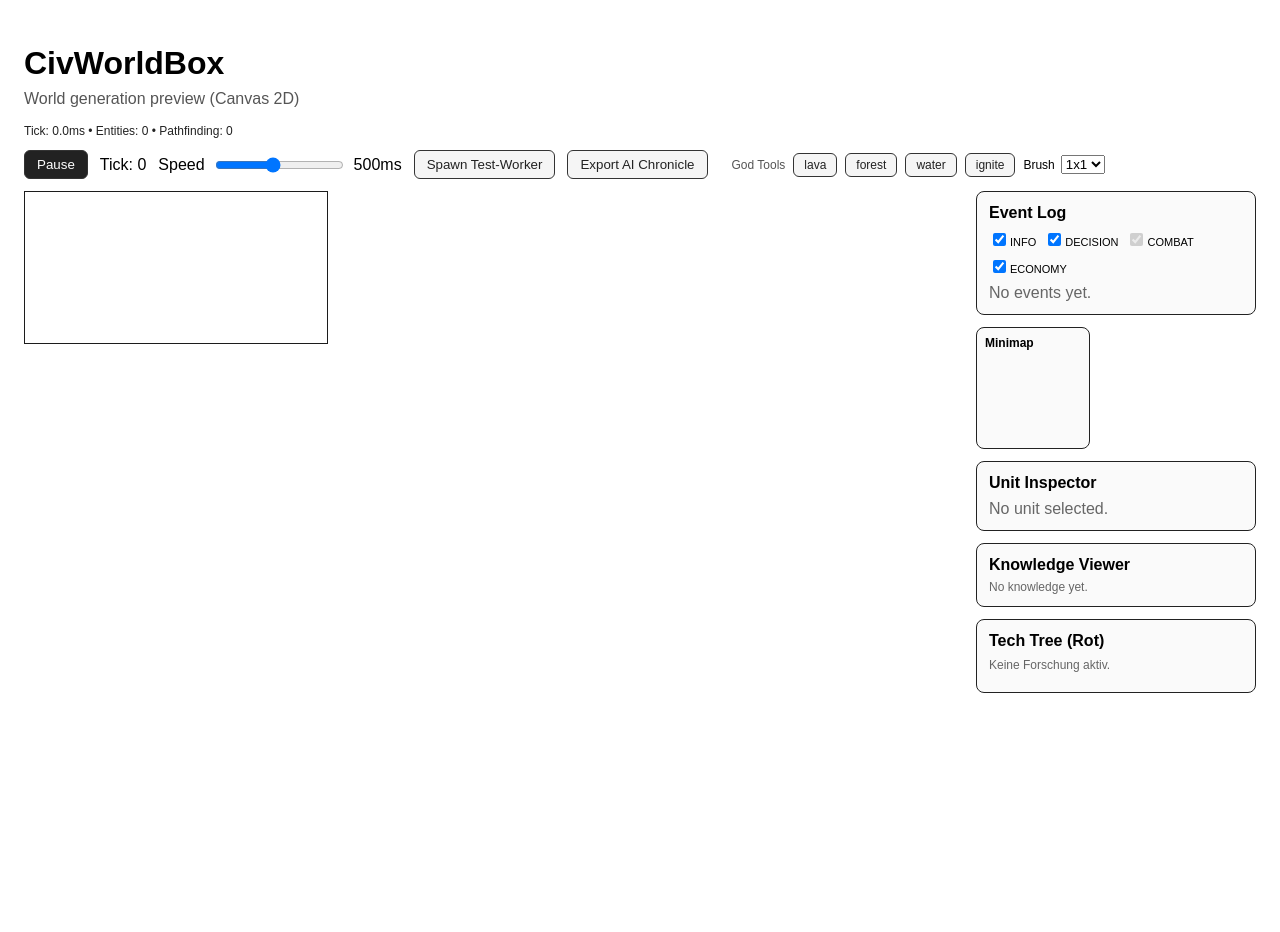
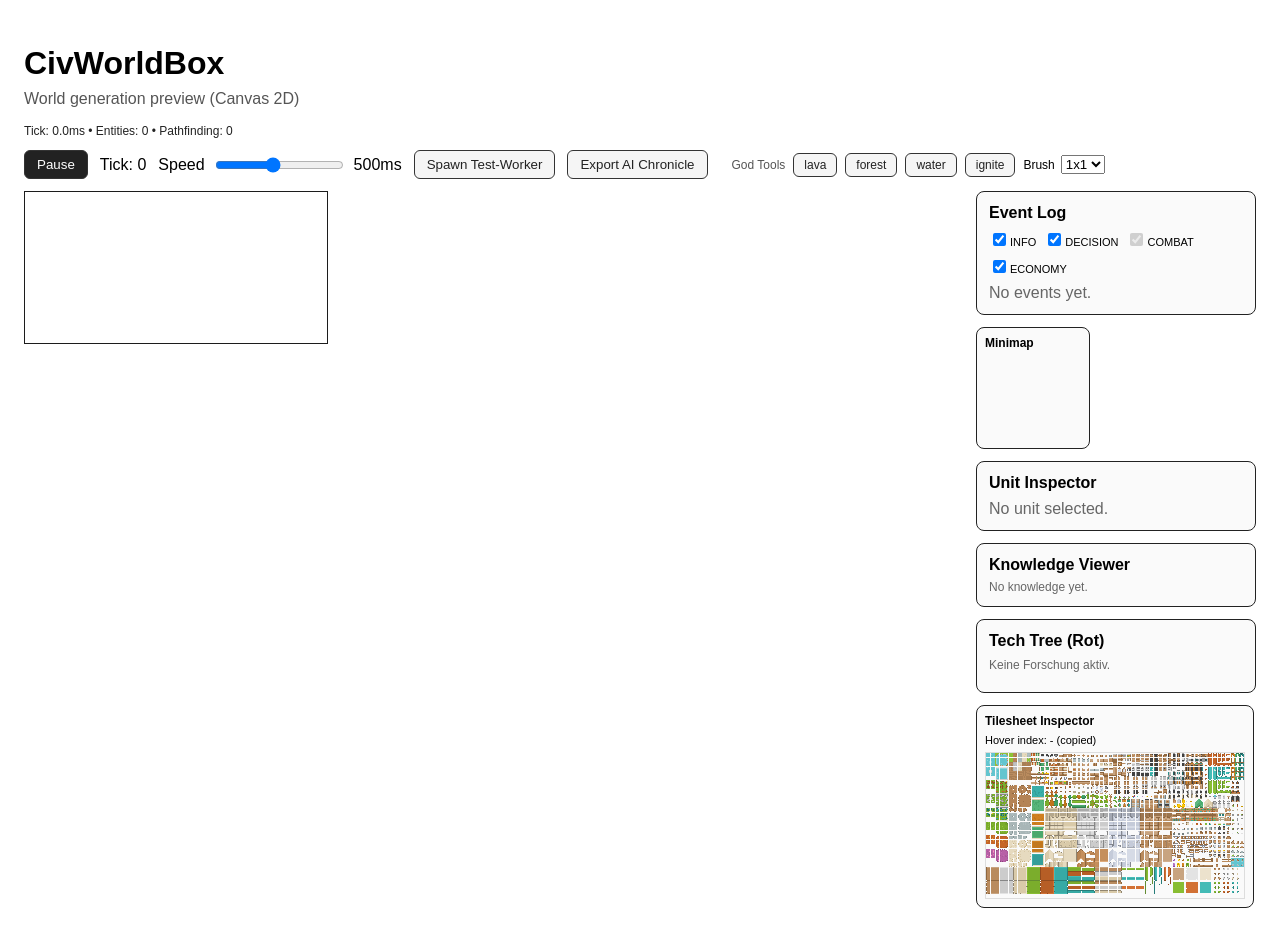
Before and after one commit to Duly330AI/WorldBox-Lite, a React (Vite) app: page / in a window 1280 px wide. Before the commit the page ends 800 px from the top, so only its background shows below. Built offline with nearby package versions, Linux system fonts and the light colour scheme.

Commit message:
Add tilesheet inspector for mapping

```diff
--- a/src/App.tsx
+++ b/src/App.tsx
@@ -2,6 +2,7 @@ import { useEffect, useRef, useState } from "react";
 import { WorldCanvas } from "./ui/canvas/WorldCanvas";
 import { EventLog } from "./ui/components/EventLog";
 import { Minimap } from "./ui/components/Minimap";
+import { TilesheetInspector } from "./ui/components/TilesheetInspector";
 import { TechTree } from "./ui/components/TechTree";
 import { UnitInspector } from "./ui/components/UnitInspector";
 import { useWorldStore } from "./ui/store";
@@ -378,6 +379,8 @@ export function App() {
           </div>
           <div style={{ height: 12 }} />
           <TechTree />
+          <div style={{ height: 12 }} />
+          <TilesheetInspector />
         </div>
       </div>
       {matchOver ? (
--- /dev/null
+++ b/src/ui/components/TilesheetInspector.tsx
@@ -0,0 +1,79 @@
+import { useEffect, useRef, useState } from "react";
+import { useWorldStore } from "../store";
+
+export function TilesheetInspector() {
+  const assetSpec = useWorldStore((s) => s.assetSpec);
+  const tilesetImages = useWorldStore((s) => s.tilesetImages);
+  const [hoverIndex, setHoverIndex] = useState<number | null>(null);
+  const [copiedIndex, setCopiedIndex] = useState<number | null>(null);
+  const canvasRef = useRef<HTMLCanvasElement | null>(null);
+
+  useEffect(() => {
+    const tileset = assetSpec?.tilesets.find((t) => t.name === "kenney");
+    const image = tileset ? tilesetImages[tileset.name] : undefined;
+    const canvas = canvasRef.current;
+    if (!tileset || !image || !canvas) return;
+    const ctx = canvas.getContext("2d");
+    if (!ctx) return;
+    const scale = 0.5;
+    canvas.width = Math.floor(image.width * scale);
+    canvas.height = Math.floor(image.height * scale);
+    ctx.imageSmoothingEnabled = false;
+    ctx.clearRect(0, 0, canvas.width, canvas.height);
+    ctx.drawImage(image, 0, 0, canvas.width, canvas.height);
+  }, [assetSpec, tilesetImages]);
+
+  const handleMove = (event: React.MouseEvent<HTMLCanvasElement>) => {
+    const tileset = assetSpec?.tilesets.find((t) => t.name === "kenney");
+    const image = tileset ? tilesetImages[tileset.name] : undefined;
+    const canvas = canvasRef.current;
+    if (!tileset || !image || !canvas) return;
+    const rect = canvas.getBoundingClientRect();
+    const scale = canvas.width / image.width;
+    const spacing = tileset.spacing ?? 0;
+    const stride = tileset.tile_size + spacing;
+    const x = Math.floor((event.clientX - rect.left) / scale);
+    const y = Math.floor((event.clientY - rect.top) / scale);
+    const col = Math.floor(x / stride);
+    const row = Math.floor(y / stride);
+    const index = row * tileset.columns + col;
+    if (index >= 0) setHoverIndex(index);
+  };
+
+  const handleClick = async () => {
+    if (hoverIndex === null) return;
+    setCopiedIndex(hoverIndex);
+    if (navigator.clipboard?.writeText) {
+      try {
+        await navigator.clipboard.writeText(String(hoverIndex));
+      } catch {
+        // ignore
+      }
+    }
+  };
+
+  return (
+    <div
+      style={{
+        border: "1px solid #222",
+        borderRadius: 8,
+        padding: 8,
+        background: "#fafafa",
+        width: 260
+      }}
+    >
+      <div style={{ fontWeight: 600, fontSize: 12, marginBottom: 6 }}>Tilesheet Inspector</div>
+      <div style={{ fontSize: 11, marginBottom: 6 }}>
+        Hover index: {hoverIndex ?? "-"} {copiedIndex === hoverIndex ? "(copied)" : ""}
+      </div>
+      <div style={{ maxHeight: 240, overflow: "auto", border: "1px solid #ddd" }}>
+        <canvas
+          ref={canvasRef}
+          onMouseMove={handleMove}
+          onClick={handleClick}
+          style={{ width: "100%", imageRendering: "pixelated", cursor: "crosshair" }}
+        />
+      </div>
+    </div>
+  );
+}
```
